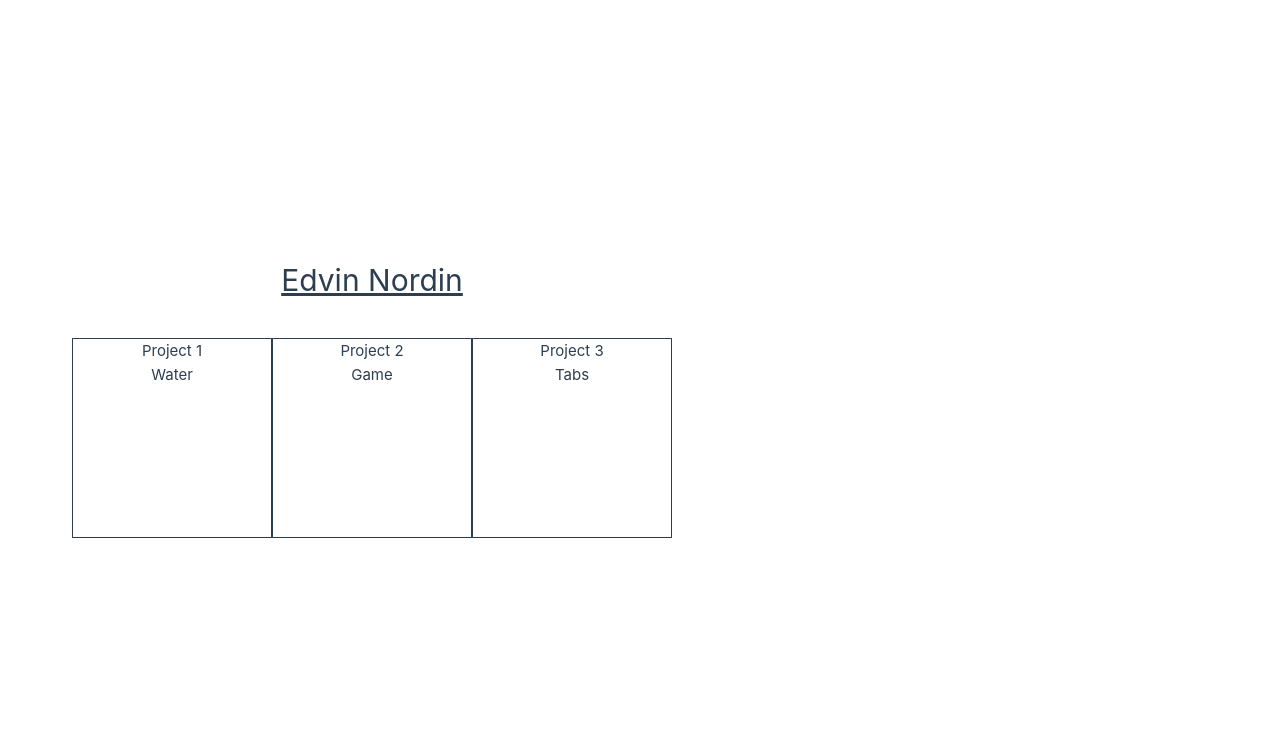
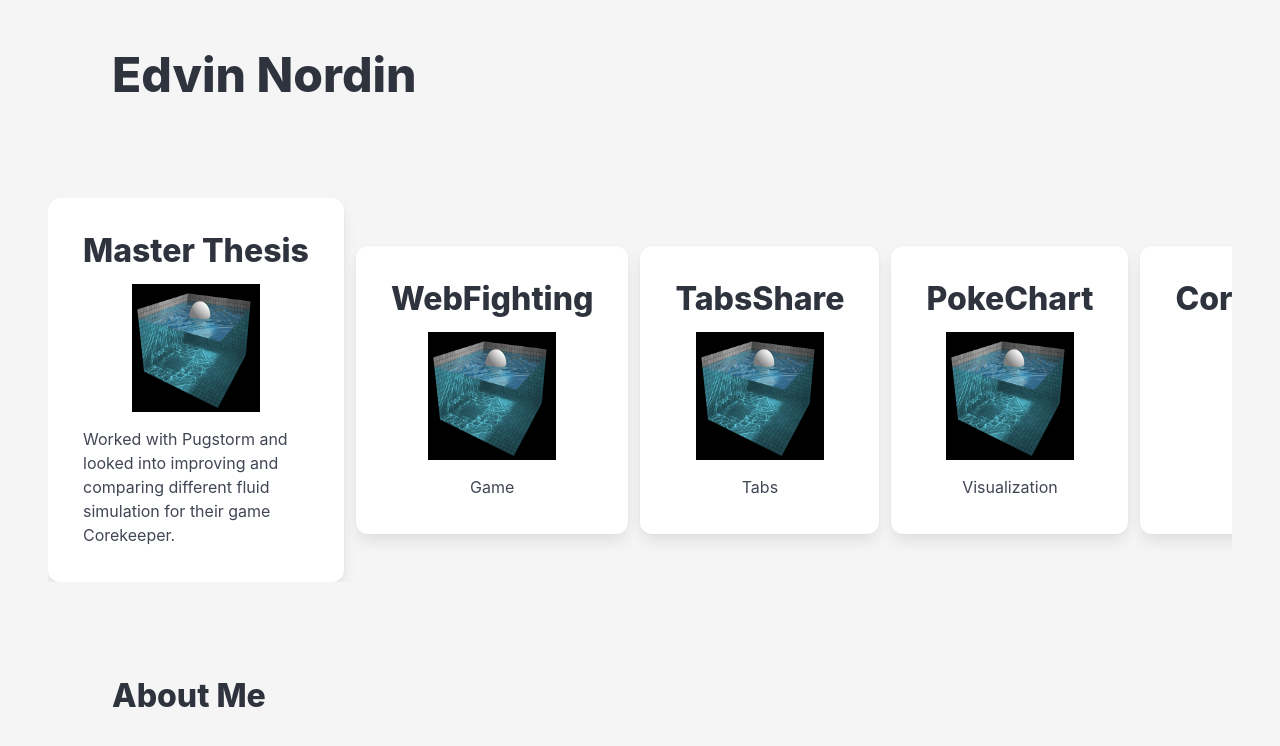
Before and after one commit to EdvinNordin/Vueing, a Vue app: page / in a window 1280 px wide. Shown: the top 746 px of the page. Built offline with nearby package versions, Linux system fonts and the light colour scheme.

Commit message:
box based level

```diff
--- a/package.json
+++ b/package.json
@@ -10,7 +10,7 @@
   },
   "dependencies": {
     "@tailwindcss/vite": "^4.1.6",
-    "tailwindcss": "^4.1.6",
+    "bulma": "^1.0.4",
     "vue": "^3.5.13"
   },
   "devDependencies": {
--- /dev/null
+++ b/public/projects.json
@@ -0,0 +1,74 @@
+[
+  {
+    "name": "Master Thesis",
+    "description": "Worked with Pugstorm and looked into improving and comparing different fluid simulation for their game Corekeeper.",
+    "image": "favicon.ico",
+    "link": "logo.svg",
+    "repo": "https://github.com/EdvinNordin/MasterThesis",
+    "isHovering": false
+  },
+  {
+    "name": "WebFighting",
+    "description": "Game",
+    "image": "temp",
+    "link": "temp.com",
+    "repo": "https://github.com/EdvinNordin/WebFighting",
+    "isHovering": false
+  },
+  {
+    "name": "TabsShare",
+    "description": "Tabs",
+    "image": "temp",
+    "link": "temp.com",
+    "repo": "https://github.com/EdvinNordin/TabsShare",
+    "isHovering": false
+  },
+  {
+    "name": "PokeChart",
+    "description": "Visualization",
+    "image": "temp",
+    "link": "temp.com",
+    "repo": "https://github.com/EdvinNordin/WebFightPokeChart",
+    "isHovering": false
+  },
+  {
+    "name": "Corporate Combat",
+    "description": "AR Game",
+    "image": "temp",
+    "link": "temp.com",
+    "repo": "https://github.com/EdvinNordin/CorporateCombat",
+    "isHovering": false
+  },
+  {
+    "name": "Color me Home",
+    "description": "Game",
+    "image": "temp",
+    "link": "temp.com",
+    "repo": "https://github.com/EdvinNordin/ColorMeHome",
+    "isHovering": false
+  },
+  {
+    "name": "Cloudy",
+    "description": "Cloud Representation",
+    "image": "temp",
+    "link": "temp.com",
+    "repo": "https://github.com/EdvinNordin/Cloudy",
+    "isHovering": false
+  },
+  {
+    "name": "Monte-Carlo Raytracing",
+    "description": "Custom Raytracing Renderer",
+    "image": "temp",
+    "link": "temp.com",
+    "repo": "https://github.com/EdvinNordin/MC-Raytracing",
+    "isHovering": false
+  },
+  {
+    "name": "Image Reproduction",
+    "description": "Images made out of images",
+    "image": "temp",
+    "link": "temp.com",
+    "repo": "https://github.com/EdvinNordin/ImageReproduction",
+    "isHovering": false
+  }
+]
--- a/src/App.vue
+++ b/src/App.vue
@@ -2,48 +2,106 @@
 export default {
   data() {
     return {
-      projects: [
-        {
-          name: "Project 1",
-          description: "Water"
-        },
-        {
-          name: "Project 2",
-          description: "Game"
-        },
-        {
-          name: "Project 3",
-          description: "Tabs"
-        }
-      ],
+      projects: []
     };
+  },
+  mounted() {
+    // Fetch the JSON file
+    fetch('/projects.json')
+      .then(response => response.json())
+      .then(data => {
+        this.projects = data;
+      })
+      .catch(error => {
+        console.error('Error loading the JSON file:', error);
+      });
   },
 
   methods: {
-    clicking(){
-      alert("You clicked on a project!");
+    hovering(project) {
+      project.isHovering = true;
+    },
+    stopHovering(project) {
+      project.isHovering = false;
     }
   }
 };
 </script>
 
 <template>
-  <div class="flex flex-col justify-center w-full h-screen max-w-full">
-    <div class="text-center pb-10">
-      <h1 class="text-3xl font-bold underline">Edvin Nordin</h1>
+  <section class="hero">
+    <div class="hero-body container">
+      <h1 class="title is-1">Edvin Nordin</h1>
     </div>
-    <div class="flex flex-row justify-between w-full px-2 md:px-10">
-      <div
-        class="border text-center h-50 w-50"
-        @click="clicking"
-        v-for="project in projects"
-        :key="project.name"
-      >
-        <h3>{{ project.name }}</h3>
-        <p>{{ project.description }}</p>
+  </section>
+
+  <section class="section">
+    <div class="level horizontal-scroll">
+      <div v-for="project in projects" :key="project.name">
+
+        <div class="level-item box is-flex-direction-column "
+        @mouseover="hovering(project)"
+        @mouseleave="stopHovering(project)"
+        :href="project.link">
+
+          <p class="title customTitle"
+          >
+          {{ project.name }}</p>
+
+          <img src="./water.png" class="image" :class="project.isHovering ? 'is-256x256' : 'is-128x128'"/>
+
+          <p class="custom-max-width customDescription">
+            {{ project.description }}</p>
+
+        </div>
       </div>
     </div>
-  </div>
+  </section>
+  <section class="section container flex justify-content" >
+      <h2 class="title is-3">About Me</h2>
+
+    </section>
 </template>
 
-<style></style>
+<style>
+.horizontal-scroll {
+  overflow-x: auto;
+  overflow-y: hidden;
+  white-space: nowrap;
+}/*
+
+.custom-max-width {
+  width: 300px;
+  height: 300px;
+}*/
+
+.customTitle{
+  overflow-wrap: normal;
+  padding:15px;
+}
+
+.customDescription{
+  white-space: normal; /* Allows text to wrap to the next line */
+  padding:15px;
+}
+
+/*
+.small-size {
+  width: 250px;
+  height: 250px;
+}
+
+.big-size {
+  width: 300px;
+  height: 250px;
+}*/
+</style>
+
+<!--<div v-if="project.name === 'Master Thesis'" class="level-left card">
+            <h3 class="title is-nowrap card-title">{{ project.name }}</h3>
+            <p class="subtitle card-content">{{ project.description }}</p>
+          </div>
+          <div v-else-if="project.name === 'Image Reproduction'" class="level-right card" >
+            <h3 class="title is-nowrap card-title">{{ project.name }}</h3>
+            <p class="subtitle card-content">{{ project.description }}</p>
+          </div>-->
--- a/src/index.css
+++ b/src/index.css
@@ -1 +1,15 @@
-@import "tailwindcss";
+@import "https://cdn.jsdelivr.net/npm/bulma@1.0.4/css/bulma.min.css";
+
+body {
+    margin: 0 !important;
+    padding: 0 !important;
+    background-color: #f5f5f5;
+}
+#app {
+    margin: 0 !important;
+    padding: 0 !important;
+    display: block;
+    height: 100vh;
+    width: 100vw;
+    max-width: 100vw;
+}
```
Also changed, not shown: src/App (copy).txt (added), src/water.png (added), 1 other file (tests, documents, lock files or other folders).
